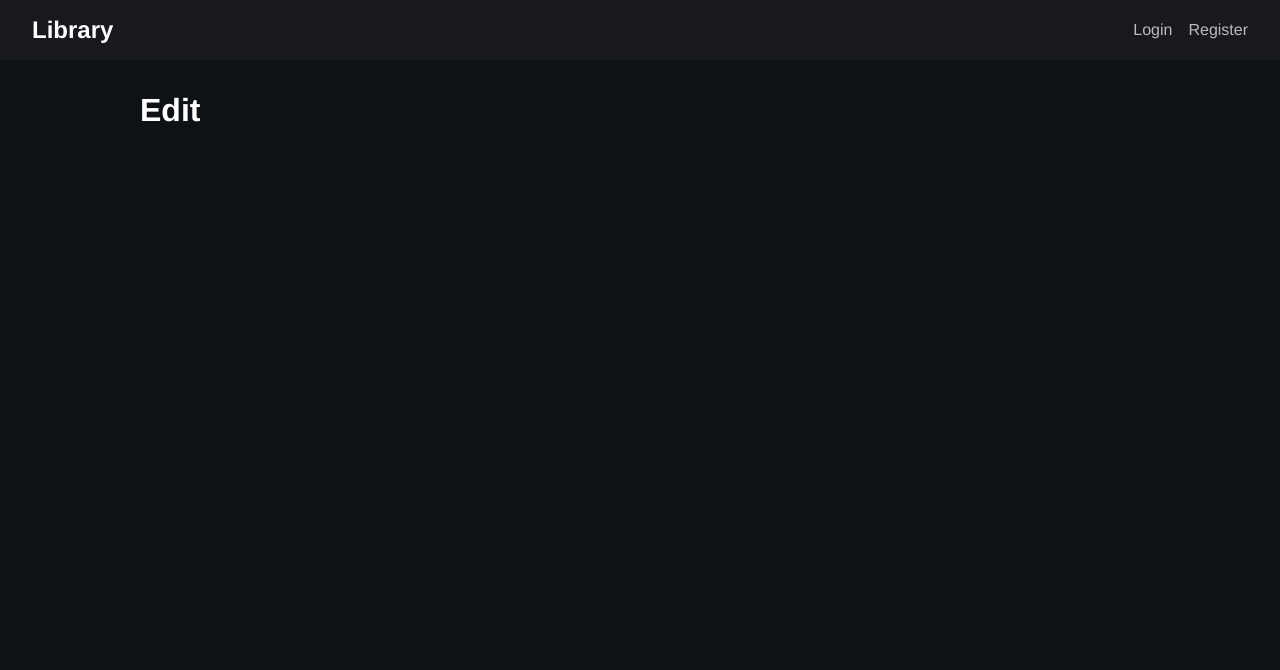
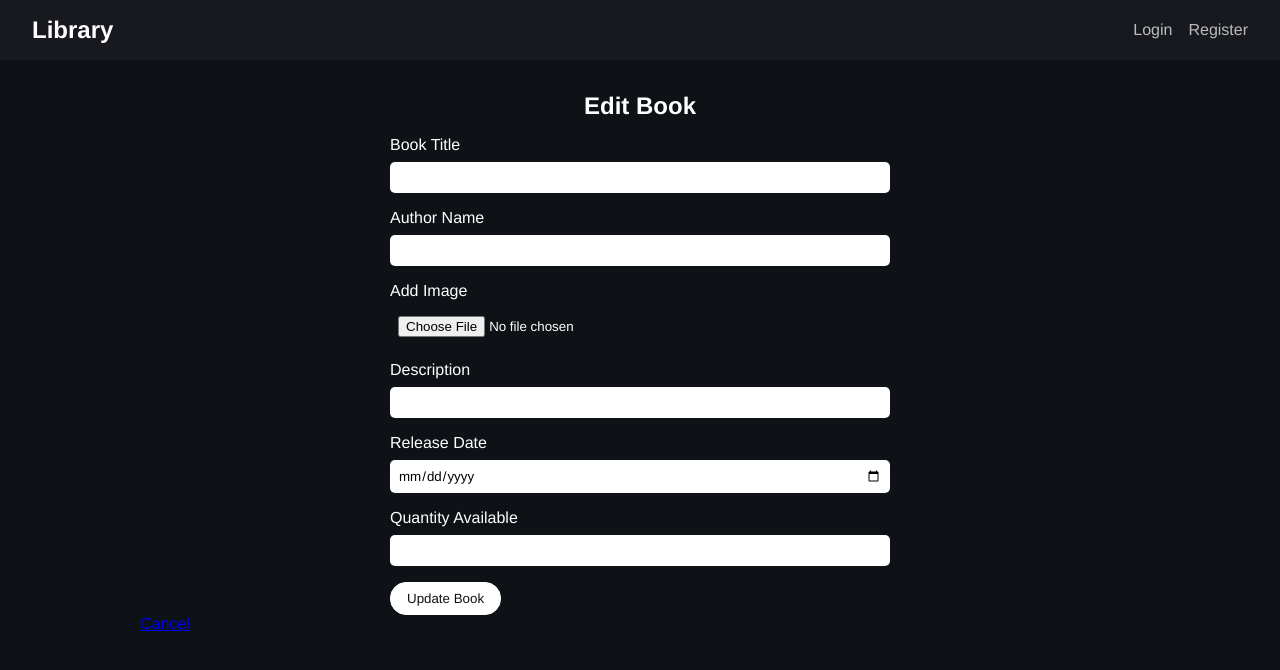
Before and after one commit to felipeferrari99/library-front, a React (Vite) app: page /books/1/edit in a window 1280 px wide. Shown: the top 670 px of the page. Built offline with nearby package versions, Linux system fonts and the light colour scheme; no server answers.

Commit message:
Adição da tela de update de livros

```diff
--- a/package.json
+++ b/package.json
@@ -12,6 +12,7 @@
   },
   "dependencies": {
     "axios": "^1.6.7",
+    "moment": "^2.30.1",
     "react": "^18.2.0",
     "react-dom": "^18.2.0",
     "react-router-dom": "^6.22.3"
--- a/src/routes/EditBook.jsx
+++ b/src/routes/EditBook.jsx
@@ -1,7 +1,110 @@
-export default function EditBook() {
-    return (
-        <div>
-            <h1>Edit</h1>
-        </div>
-    )
+import libraryFetch from '../axios/config';
+import { useState, useEffect } from 'react';
+import { useParams, useNavigate, Link } from 'react-router-dom';
+import moment from 'moment';
+
+import './Login.css'
+
+const EditBook = () => {
+  const [book, setBook] = useState(null);
+  const { id } = useParams();
+  const [title, setTitle] = useState('');
+  const [releaseDate, setReleaseDate] = useState('');
+  const [image, setImage] = useState(null);
+  const [qtyAvailable, setQtyAvailable] = useState('');
+  const [author, setAuthor] = useState('');
+  const [description, setDescription] = useState('');
+  const [loading, setLoading] = useState(true);
+  const navigate = useNavigate();
+
+  useEffect(() => {
+    const fetchBookData = async () => {
+      try {
+        const response = await libraryFetch.get(`/books/${id}`)
+        setBook(response.data.book);
+      } catch (error) {
+        console.error('Error fetching book data:', error);
+      } finally {
+        setLoading(false);
+      }
+    };
+
+    fetchBookData();
+  }, [id]);
+
+  useEffect(() => {
+    if (book) {
+      setTitle(book.title);
+      setReleaseDate(book.release_date || '');
+      setImage(null);
+      setQtyAvailable(book.qty_available.toString());
+      setAuthor(book.authorName);
+      setDescription(book.description);
+    }
+  }, [book]);
+
+  const handleSubmit = async (event) => {
+    event.preventDefault();
+    const formData = new FormData();
+    formData.append('title', title);
+    formData.append('author', author);
+    formData.append('image', image);
+    formData.append('description', description);
+    formData.append('release_date', moment(releaseDate).format('YYYY-MM-DD'));
+    formData.append('qty_available', qtyAvailable);
+
+    try {
+      const token = localStorage.getItem('token');
+      await libraryFetch.put(`/books/${id}`, formData, {
+        headers: {
+          Authorization: `Bearer ${token}`,
+        },
+      });
+      navigate(`/books/${id}`);
+    } catch (error) {
+      console.error('Error during book update:', error);
+    }
+  };
+
+  if (loading) {
+    return <p>Loading...</p>;
+  }
+
+  return (
+    <div className="login">
+        <h2>Edit Book</h2>
+        <form onSubmit={handleSubmit}>
+            <div className="formControl">
+                <label htmlFor='title'>Book Title</label>
+                <input name='title' type="text" id="title" value={title} onChange={(e) => setTitle(e.target.value)} />
+            </div>
+            <div className="formControl">
+                <label htmlFor='author'>Author Name</label>
+                <input name='author' type="text" id="author" value={author} onChange={(e) => setAuthor(e.target.value)} />
+            </div>
+            <div className="formControl">
+              <label htmlFor="image">Add Image</label>
+              <input type="file" onChange={(e) => setImage(e.target.files[0])} />
+            </div>
+            <div className="formControl">
+                <label htmlFor='description'>Description</label>
+                <input name='description' type="text" id="description" value={description} onChange={(e) => setDescription(e.target.value)} />
+            </div>
+            <div className="formControl">
+                <label htmlFor='releaseDate'>Release Date</label>
+                <input name='releaseDate' type="date" id="releaseDate" defaultValue={releaseDate ? moment(releaseDate).format('yyyy-MM-DD') : ''} onChange={(e) => setReleaseDate(e.target.value)} />
+            </div>
+            <div className="formControl">
+                <label htmlFor='qtyAvailable'>Quantity Available</label>
+                <input name='qtyAvailable' type="number" id="qtyAvailable" value={qtyAvailable} onChange={(e) => setQtyAvailable(e.target.value)} />
+            </div>
+            <input type="submit" value="Update Book" className="btn" />
+        </form>
+        <Link to={`/books/${id}`}>
+            <a>Cancel</a>
+        </Link>
+    </div>
+  )
 }
+
+export default EditBook;
--- a/src/routes/Login.css
+++ b/src/routes/Login.css
@@ -32,7 +32,7 @@ form {
     opacity: 1;
     padding: 0.5rem 1rem;
     border-radius: 1rem;
-    max-width: 100px;
+    max-width: 150px;
     text-align: center;
     cursor: pointer;
     transition: .3s;
--- a/src/routes/NewBook.jsx
+++ b/src/routes/NewBook.jsx
@@ -1,6 +1,7 @@
 import libraryFetch from '../axios/config';
 import { useState } from 'react';
 import { useNavigate } from 'react-router-dom';
+import moment from 'moment';
 
 import './Login.css'
 
@@ -21,7 +22,7 @@ const NewBook = () => {
     formData.append('author', author);
     formData.append('image', image);
     formData.append('description', description);
-    formData.append('release_date', releaseDate);
+    formData.append('release_date', moment(releaseDate).format('YYYY-MM-DD'));
     formData.append('qty_available', qtyAvailable);
 
     try {
@@ -59,7 +60,7 @@ const NewBook = () => {
             </div>
             <div className="formControl">
                 <label htmlFor='releaseDate'>Release Date</label>
-                <input name='releaseDate' type="text" id="releaseDate" onChange={(e) => setReleaseDate(e.target.value)} />
+                <input name='releaseDate' type="date" id="releaseDate" onChange={(e) => setReleaseDate(e.target.value)} />
             </div>
             <div className="formControl">
                 <label htmlFor='qtyAvailable'>Quantity Available</label>
--- a/src/routes/ViewBook.jsx
+++ b/src/routes/ViewBook.jsx
@@ -42,7 +42,7 @@ export default function ViewBook() {
     <div>
         {book === null ? (<p>Loading...</p>) : (
             <div>
-                <img src={book.book.image} alt={book.title}/>
+                <img style={{width: '15rem', height: '20rem'}} src={book.book.image} alt={book.title}/>
                 <h1>{book.book.title}</h1>
                 <h2>{book.book.authorName}</h2>
                 <p>{book.book.description}</p>
@@ -52,7 +52,9 @@ export default function ViewBook() {
             <button>Edit Book</button>
         </Link>
         <button onClick={() => deleteBook(id)}>Delete Book</button>
-        <a href="/books">All Books</a>
+        <Link to={'/books/'}>
+            <a>All Books</a>
+        </Link>
     </div>
   )
 }
```
Also changed, not shown: 1 other file (tests, documents, lock files or other folders).
